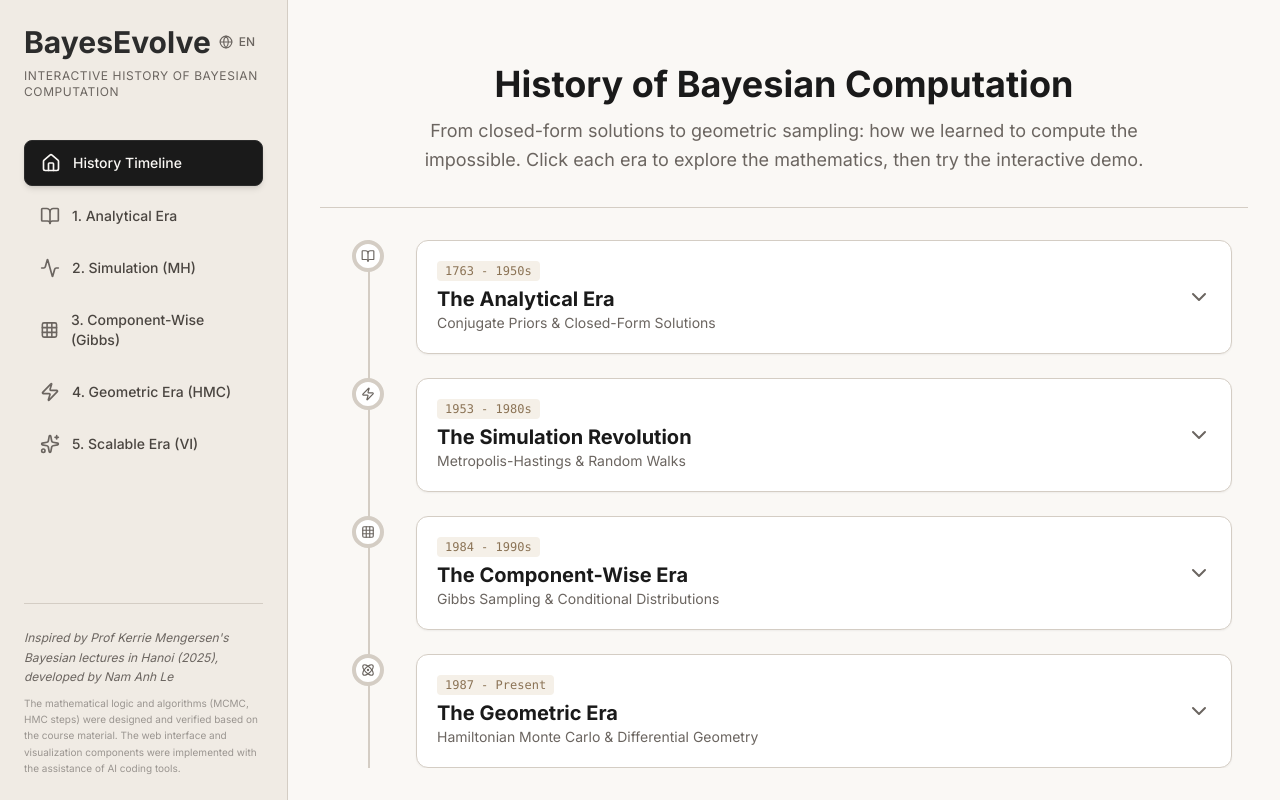
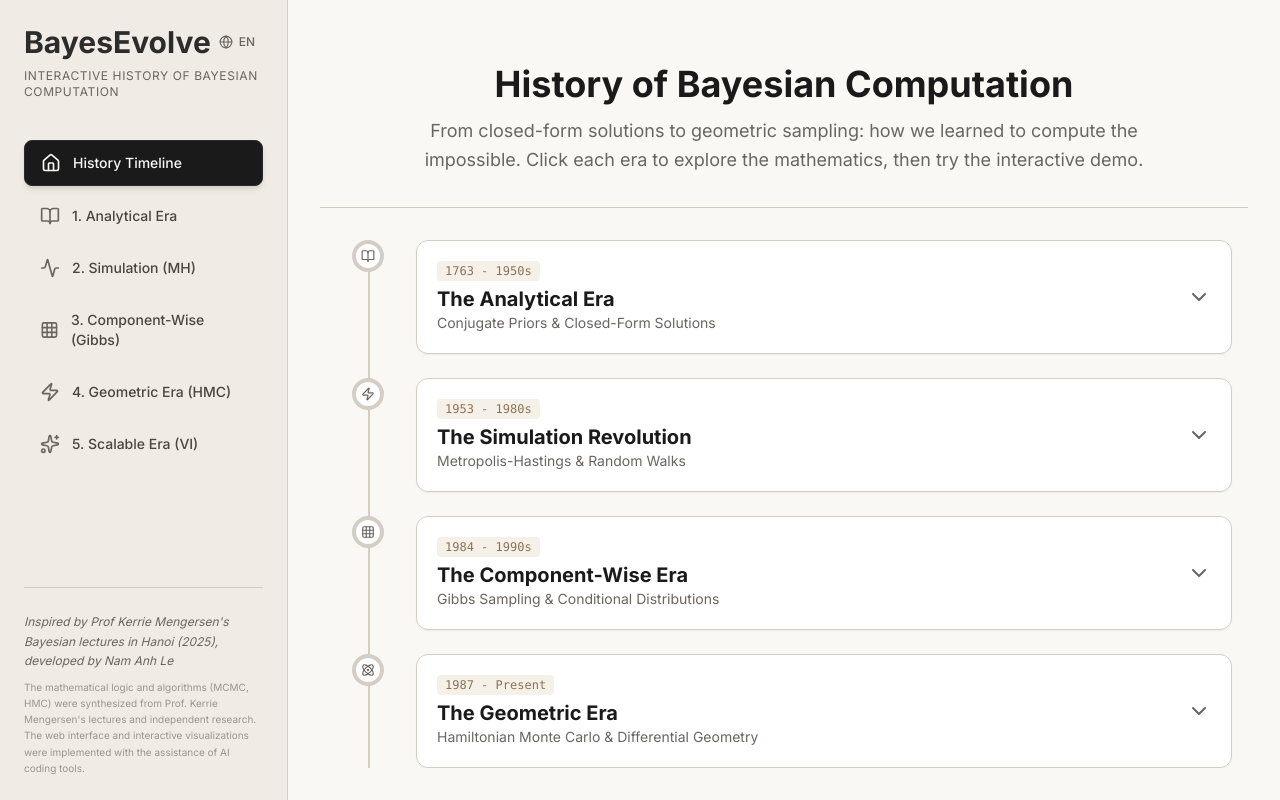
Before and after one commit to namanhz/bayesevolve, a React (Vite) app: page / in a window 1280 px wide. Built offline with nearby package versions, Linux system fonts and the light colour scheme.

Commit message:
Update development attribution text

```diff
--- a/contexts/LanguageContext.tsx
+++ b/contexts/LanguageContext.tsx
@@ -21,7 +21,7 @@ const translations: Record<Language, Record<string, string>> = {
     'nav.variational': '5. Scalable Era (VI)',
     'achievements': 'Achievements',
     'footer': 'Inspired by Prof Kerrie Mengersen\'s Bayesian lectures in Hanoi (2025), developed by Nam Anh Le',
-    'footer_dev_note': 'The mathematical logic and algorithms (MCMC, HMC steps) were designed and verified based on the course material. The web interface and visualization components were implemented with the assistance of AI coding tools.',
+    'footer_dev_note': 'The mathematical logic and algorithms (MCMC, HMC) were synthesized from Prof. Kerrie Mengersen\'s lectures and independent research. The web interface and interactive visualizations were implemented with the assistance of AI coding tools.',
 
     // Common
     'the_problem': 'The Problem',
@@ -142,7 +142,7 @@ const translations: Record<Language, Record<string, string>> = {
     'nav.variational': '5. Mở rộng (VI)',
     'achievements': 'Thành tựu',
     'footer': 'Lấy cảm hứng từ bài giảng Bayes của GS Kerrie Mengersen tại Hà Nội (2025), phát triển bởi Lê Nam Anh',
-    'footer_dev_note': 'Logic toán học và thuật toán (MCMC, HMC) được thiết kế và kiểm chứng dựa trên tài liệu khóa học. Giao diện web và các thành phần trực quan hóa được triển khai với sự hỗ trợ của công cụ AI.',
+    'footer_dev_note': 'Logic toán học và thuật toán (MCMC, HMC) được tổng hợp từ bài giảng của GS. Kerrie Mengersen và nghiên cứu độc lập. Giao diện web và trực quan hóa tương tác được triển khai với sự hỗ trợ của công cụ AI.',
 
     // Common
     'the_problem': 'Vấn đề',
```
Also changed, not shown: 1 other file (tests, documents, lock files or other folders).
